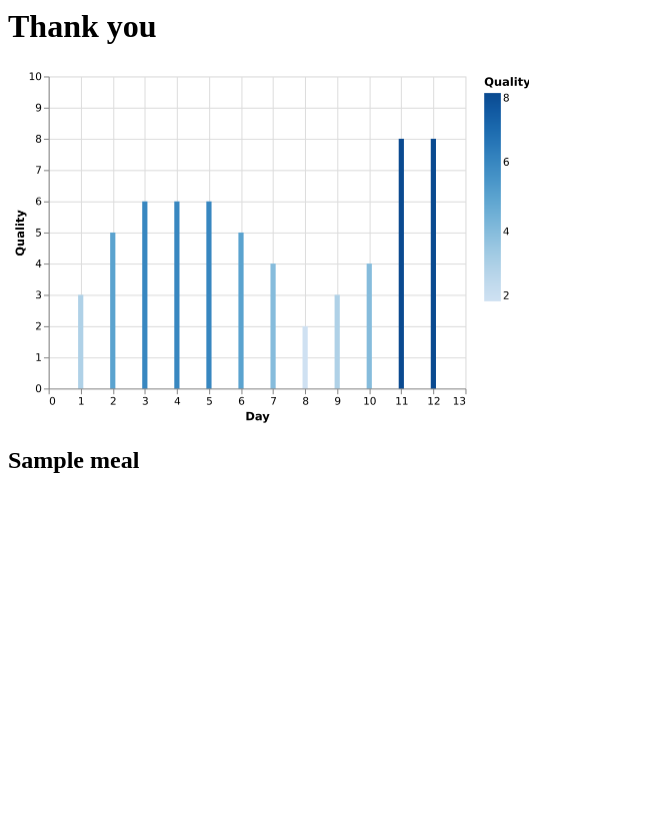
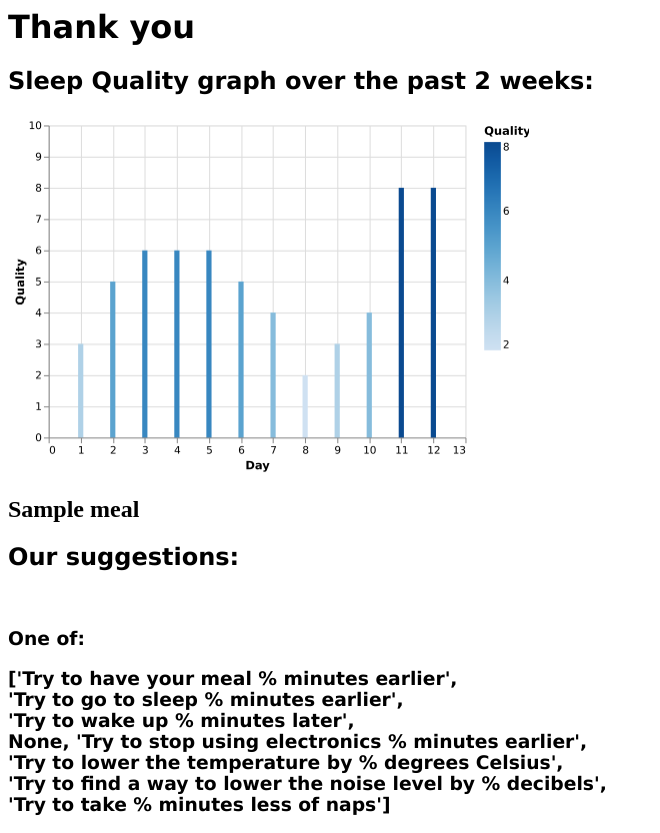
Before and after one commit to kalis0490/newyearhack, a Flask app: template templates/your_url.html in a window 1280 px wide. Shown: the whole page, without its empty margins (0-660 px from the left). Before the commit the page ends 473 px from the top, so only its background shows below. Run offline with Flask 2, Linux system fonts and the light colour scheme; the template is opened without the code that fills it: most values are stand-ins (such as "Sample title", 1, 10 or a date in 2020).

Commit message:
Update your_url.html

```diff
--- a/templates/your_url.html
+++ b/templates/your_url.html
@@ -1,3 +1,15 @@
-<h1> Thank you  </h1>
+<h1 style="font-family:verdana;"> Thank you  </h1>
+<h2 style="font-family:verdana;"> Sleep Quality graph over the past 2 weeks:  </h2>
 <img src="static\sleep_graph.png" width="521" height="361" alt="Graph">
 <h2> {{ meal }} </h2>
+
+<h2 style="font-family:verdana;"> Our suggestions:</h2>
+<br>
+<h3 style="font-family:verdana;">One of:</h3>
+<h3 style="font-family:verdana;"> ['Try to have your meal % minutes earlier',<br>
+    'Try to go to sleep % minutes earlier',<br>
+    'Try to wake up % minutes later',<br>
+    None, 'Try to stop using electronics % minutes earlier',<br>
+    'Try to lower the temperature by % degrees Celsius',<br>
+    'Try to find a way to lower the noise level by % decibels',<br>
+    'Try to take % minutes less of naps']</h3>
```
